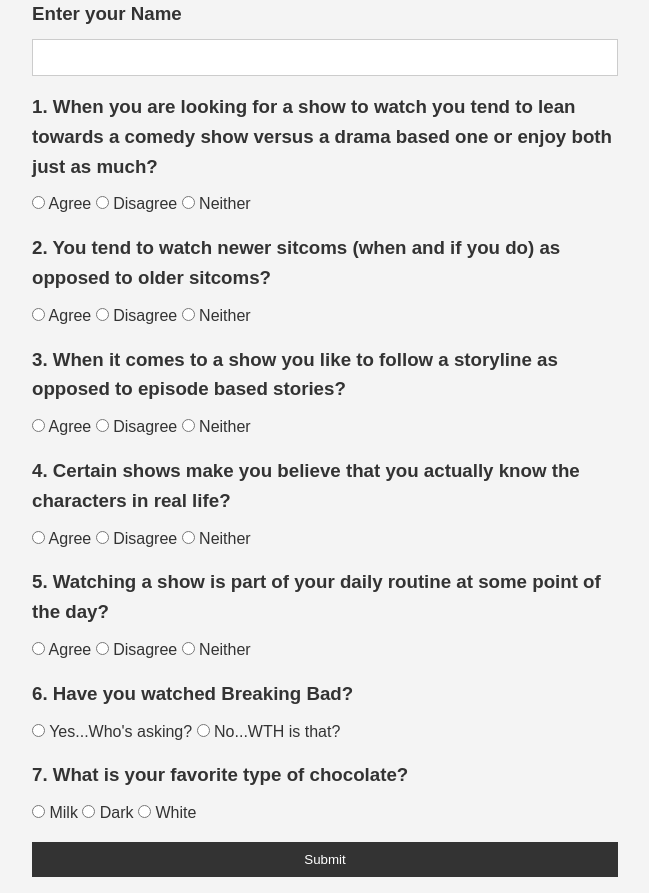
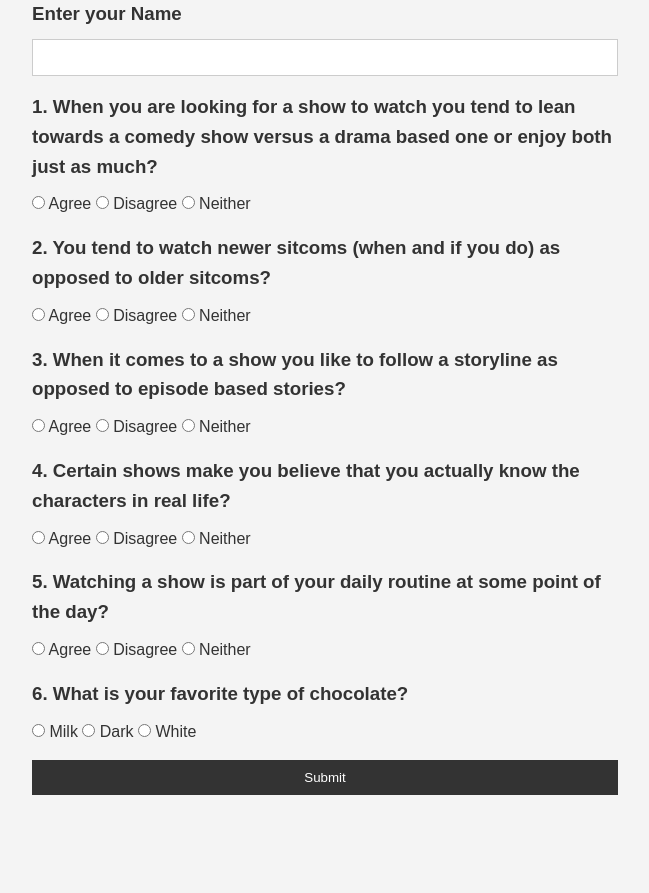
Before and after one commit to the11977/Final_Project, a Flask app: page / in a window 1280 px wide. Shown: the part 233-1126 px from the top of the page, without its empty margins (315-964 px from the left). After the commit the page ends 1028 px from the top, so only its background shows below. Run offline with Flask 2, Linux system fonts and the light colour scheme.

Commit message:
Updated Templates

```diff
--- a/app.py
+++ b/app.py
@@ -28,9 +28,9 @@ class Feedback(db.Model):
     Q4 = db.Column(db.Text)
     Q5 = db.Column(db.Text)
     Q6 = db.Column(db.Text)
-    Q7 = db.Column(db.Text)
 
-    def __init__(self, Name, Q1, Q2, Q3, Q4, Q5, Q6, Q7):
+
+    def __init__(self, Name, Q1, Q2, Q3, Q4, Q5, Q6):
         self.Name = Name
         self.Q1 = Q1
         self.Q2 = Q2
@@ -38,7 +38,6 @@ class Feedback(db.Model):
         self.Q4 = Q4
         self.Q5 = Q5
         self.Q6 = Q6
-        self.Q7 = Q7
 
 
 @app.route('/')
@@ -56,17 +55,17 @@ def submit():
         Q4 = request.form.get('Q4')
         Q5 = request.form.get('Q5')
         Q6 = request.form.get('Q6')
-        Q7 = request.form.get('Q7')
 
-        # print(Q1, Q2, Q3, Q4, Q5, Q6, Q7)
+
+        # print(Q1, Q2, Q3, Q4, Q5, Q6)
 
     if Name == "":
         return render_template('index.html', message='Please enter required fields')
     if db.session.query(Feedback).filter(Feedback.Name == Name).count() == 0:
-        data = Feedback(Name, Q1, Q2, Q3, Q4, Q5, Q6, Q7)
+        data = Feedback(Name, Q1, Q2, Q3, Q4, Q5, Q6)
         db.session.add(data)
         db.session.commit()
-        send_mail(Name, Q1, Q2, Q3, Q4, Q5, Q6, Q7)
+        send_mail(Name, Q1, Q2, Q3, Q4, Q5, Q6)
     return render_template('success.html')
 
     return render_template(
--- a/send_mail.py
+++ b/send_mail.py
@@ -2,12 +2,12 @@ import smtplib
 from email.mime.text import MIMEText
 
 
-def send_mail(Name, Q1, Q2, Q3, Q4, Q5, Q6, Q7):
+def send_mail(Name, Q1, Q2, Q3, Q4, Q5, Q6):
     port = 2525
     smtp_server = 'smtp.mailtrap.io'
     login = 'c01bff72d2db58'
     password = 'c8dbb58be36f46'
-    message = f"<h3>New Response Submission</h3><ul><li>Name: {Name}</li><li>Q1: {Q1}</li><li>Q2: {Q2}</li><li>Q3: {Q3}</li><li>Q4: {Q4}</li><li>Q5: {Q5}</li><li>Q6: {Q6}</li><li>Q7: {Q7}</li></ul>"
+    message = f"<h3>New Response Submission</h3><ul><li>Name: {Name}</li><li>Q1: {Q1}</li><li>Q2: {Q2}</li><li>Q3: {Q3}</li><li>Q4: {Q4}</li><li>Q5: {Q5}</li><li>Q6: {Q6}</li></ul>"
 
     sender_email = 'ronak.chandgadhia@gmail.com'
     receiver_email = 'ronak.chang007@gmail.com'
--- a/templates/index.html
+++ b/templates/index.html
@@ -49,15 +49,10 @@
           <input type="radio" name="Q5" value="Neither" /> Neither
         </div>
         <div class="form-group">
-          <h3>6. Have you watched Breaking Bad?</h3>
-          <input type="radio" name="Q6" value="Yes...Who's asking?" /> Yes...Who's asking?
-          <input type="radio" name="Q6" value="No...WTH is that?" /> No...WTH is that?
-        </div>
-        <div class="form-group">
-          <h3>7. What is your favorite type of chocolate?</h3>
-          <input type="radio" name="Q7" value="Milk" /> Milk
-          <input type="radio" name="Q7" value="Dark" /> Dark
-          <input type="radio" name="Q7" value="White" /> White
+          <h3>6. What is your favorite type of chocolate?</h3>
+          <input type="radio" name="Q6" value="Milk" /> Milk
+          <input type="radio" name="Q6" value="Dark" /> Dark
+          <input type="radio" name="Q6" value="White" /> White
         </div>
         <input type="submit" value="Submit" class="btn" />
       </form>
```
